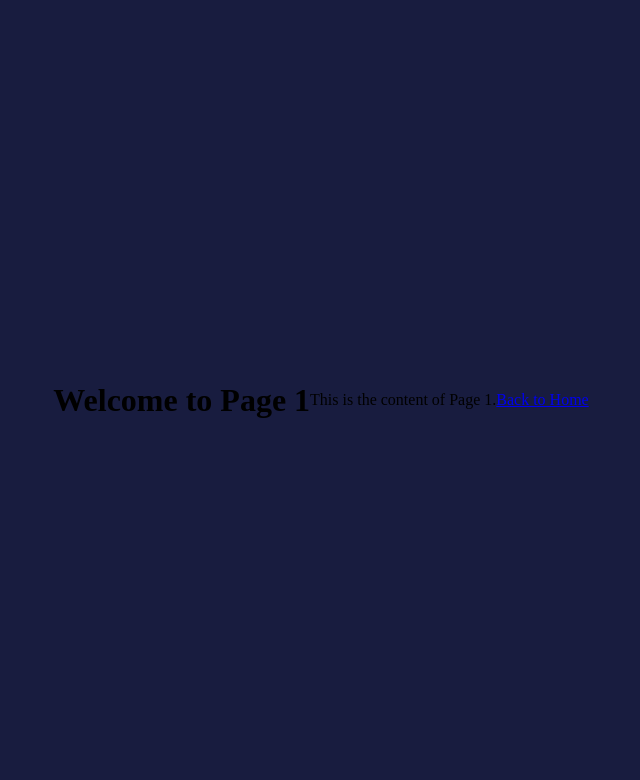
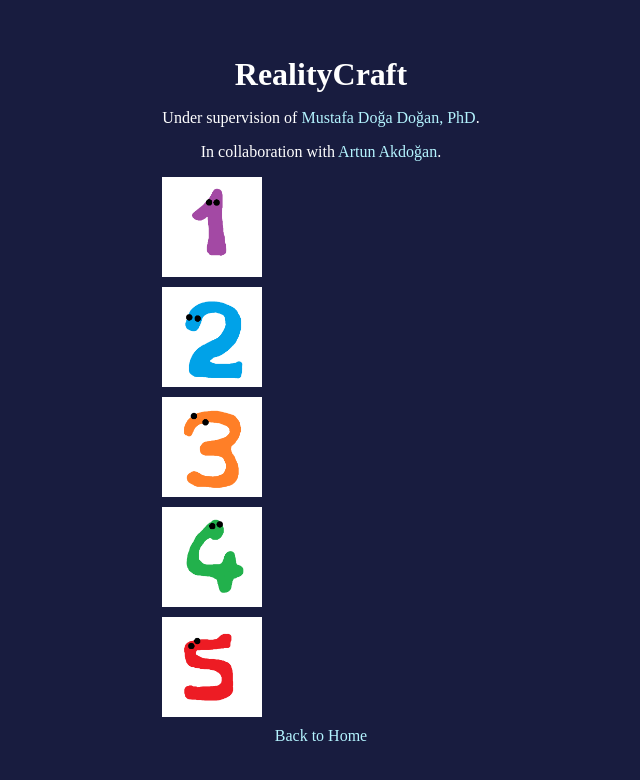
Before and after one commit to Boysle/oguzarslan.github.io, a plain HTML site: page reality-craft.html in a window 1280 px wide. Shown: the whole page, without its empty margins (319-959 px from the left). Drawn offline with Linux system fonts and the light colour scheme.

Commit message:
stylized the reality craft

```diff
--- a/css/style.css
+++ b/css/style.css
@@ -2,6 +2,7 @@
     margin: 0;
     padding: 0;
 }
+
 body {
     background: rgb(24, 28, 63);
     min-height: 100vh;
@@ -9,6 +10,25 @@ body {
     align-items: center;
     justify-content: center;
 }
+
+.content {
+    color: #ffffff; /* Set text color to white for visibility */
+    text-align: center; /* Center align text */
+}
+
+p {
+    margin: 16px 0; /* Default margin for paragraphs */
+}
+
+a {
+    color: #b4f4ff; /* Set the link color */
+    text-decoration: none; /* Remove underline */
+}
+
+a:hover {
+    text-decoration: underline; /* Add underline on hover */
+}
+
 .tiltcard {
     width: 320px;
     height: 467px;
--- a/reality-craft.html
+++ b/reality-craft.html
@@ -3,10 +3,30 @@
 <head>
     <title>Page 1</title>
     <link rel="stylesheet" href="css/style.css">
+    <style>
+        /* Add CSS to style the images */
+        .small {
+            width: 100px;
+            height: auto; /* Maintain aspect ratio */
+            display: block; /* Ensure each image is on a new line */
+            margin: 10px 0; /* Add some margin to space out the images */
+        }
+    </style>
 </head>
 <body>
-    <h1>Welcome to Page 1</h1>
-    <p>This is the content of Page 1.</p>
-    <a href="index.html">Back to Home</a>
+    <div class="content">
+        <h1>RealityCraft</h1>
+        <p>Under supervision of <a href="https://www.dogadogan.com/" target="_blank">Mustafa Doğa Doğan, PhD</a>.</p>
+        <p>In collaboration with <a href="https://www.linkedin.com/in/artun-akdogan/" target="_blank">Artun Akdoğan</a>.</p>
+
+        <!-- Resized Images -->
+        <img src="images/example1.png" alt="Example Image 1" class="small">
+        <img src="images/example2.png" alt="Example Image 2" class="small">
+        <img src="images/example3.png" alt="Example Image 3" class="small">
+        <img src="images/example4.png" alt="Example Image 4" class="small">
+        <img src="images/example5.png" alt="Example Image 5" class="small">
+
+        <a href="index.html">Back to Home</a>
+    </div>
 </body>
 </html>
```
Also changed, not shown: index.html (+1 -1 lines), images/example1.png (added), images/example2.png (added), images/example3.png (added), images/example4.png (added), images/example5.png (added).
